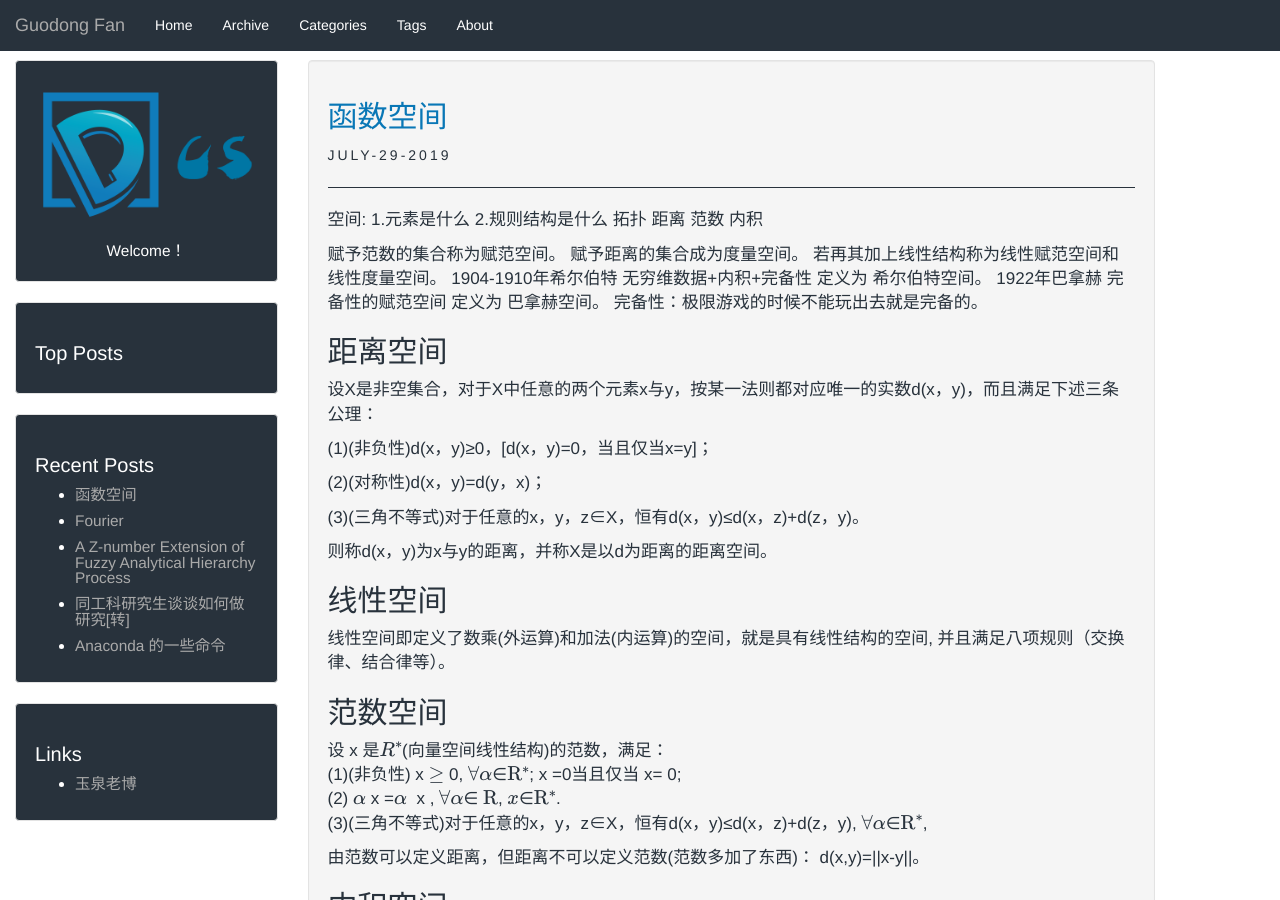
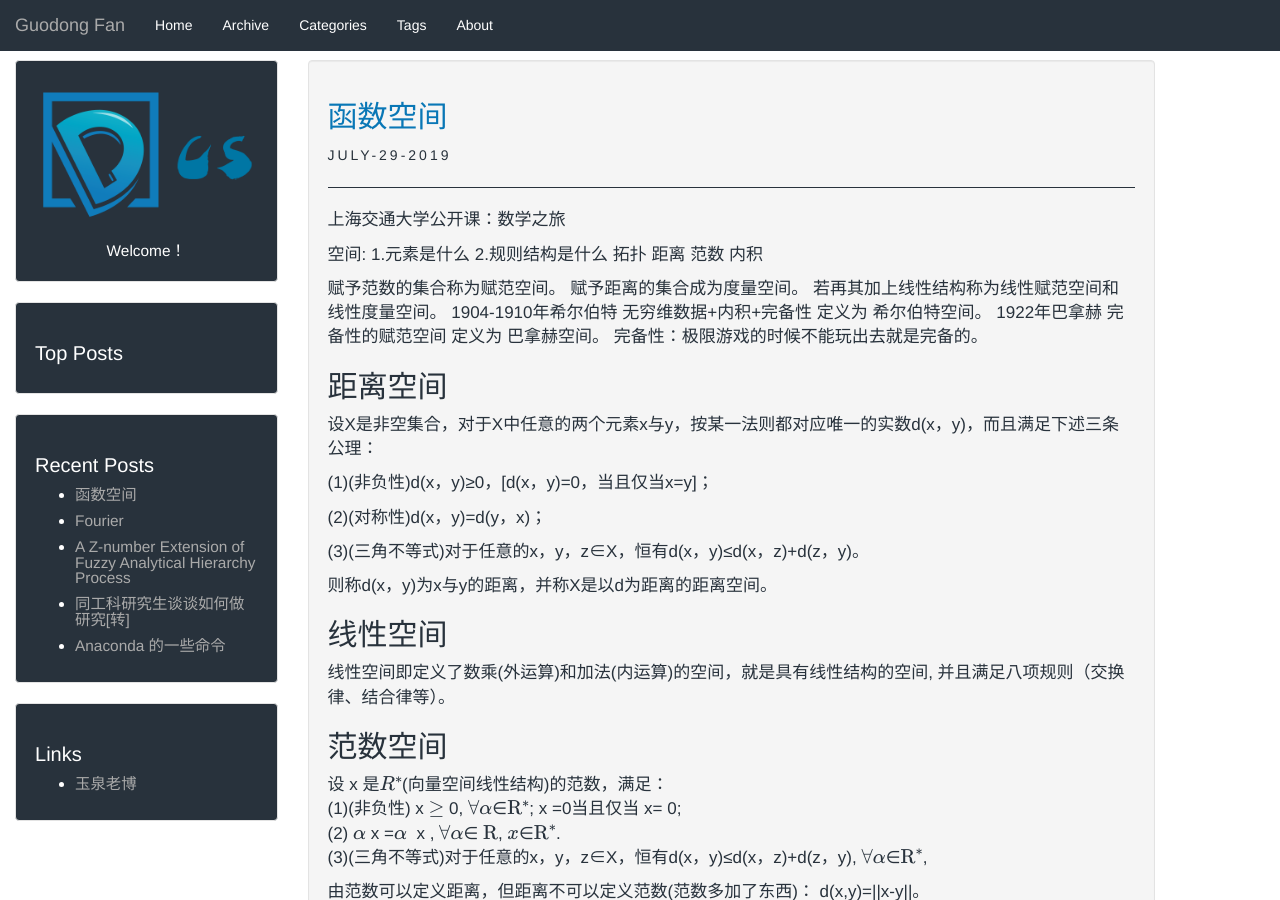
Before and after one commit to GuodongFan/GuodongFan.github.io, a Jekyll site: the page built from _posts/2019-07-29-Spaces-of-Functions.md, in a window 1280 px wide and 900 px high. Built offline with Jekyll 4.4.1, drawn with Linux system fonts in a browser that asks for light colours; our own code applies the rules of GitHub Pages for plain Markdown files; formulas are drawn with MathJax 3.

Commit message:
Update 2019-07-29-Spaces-of-Functions.md

```diff
--- a/_posts/2019-07-29-Spaces-of-Functions.md
+++ b/_posts/2019-07-29-Spaces-of-Functions.md
@@ -4,9 +4,10 @@ published: true
 category: math
 tags: math
 ---
+上海交通大学公开课：数学之旅
+
 空间: 1.元素是什么 2.规则结构是什么
 拓扑 距离 范数 内积
-
 
 赋予范数的集合称为赋范空间。
 赋予距离的集合成为度量空间。
```
